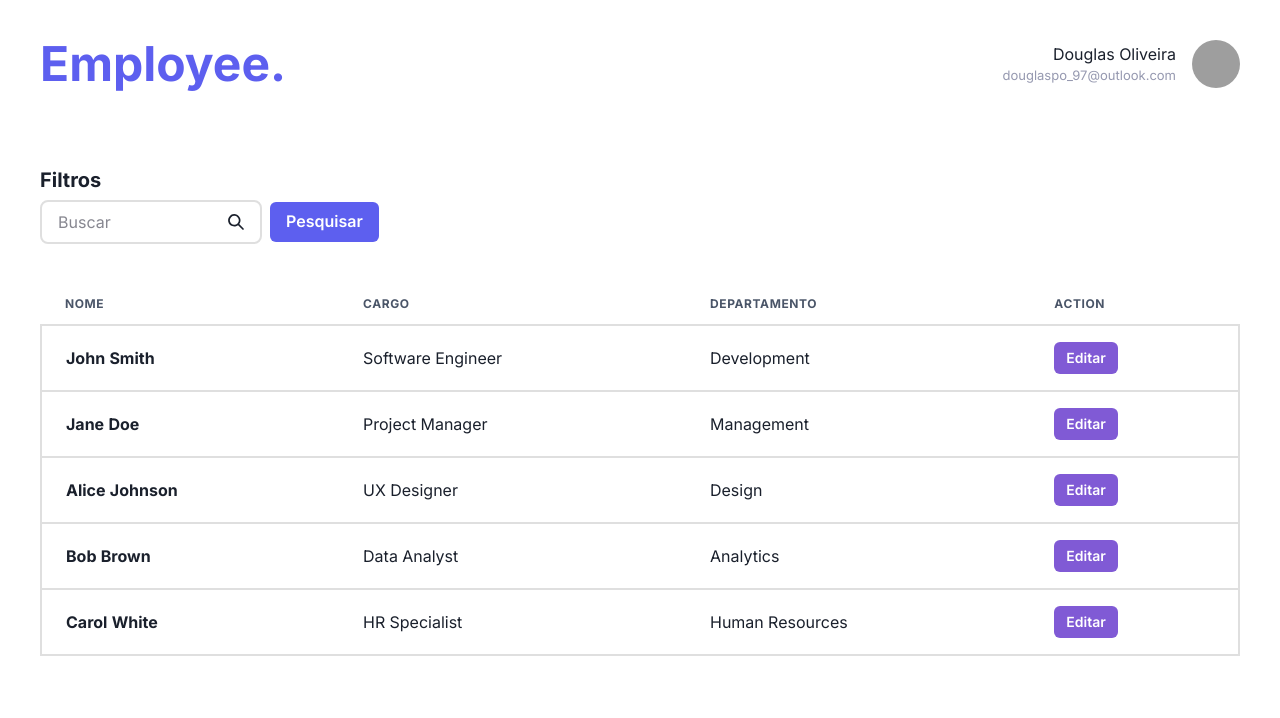
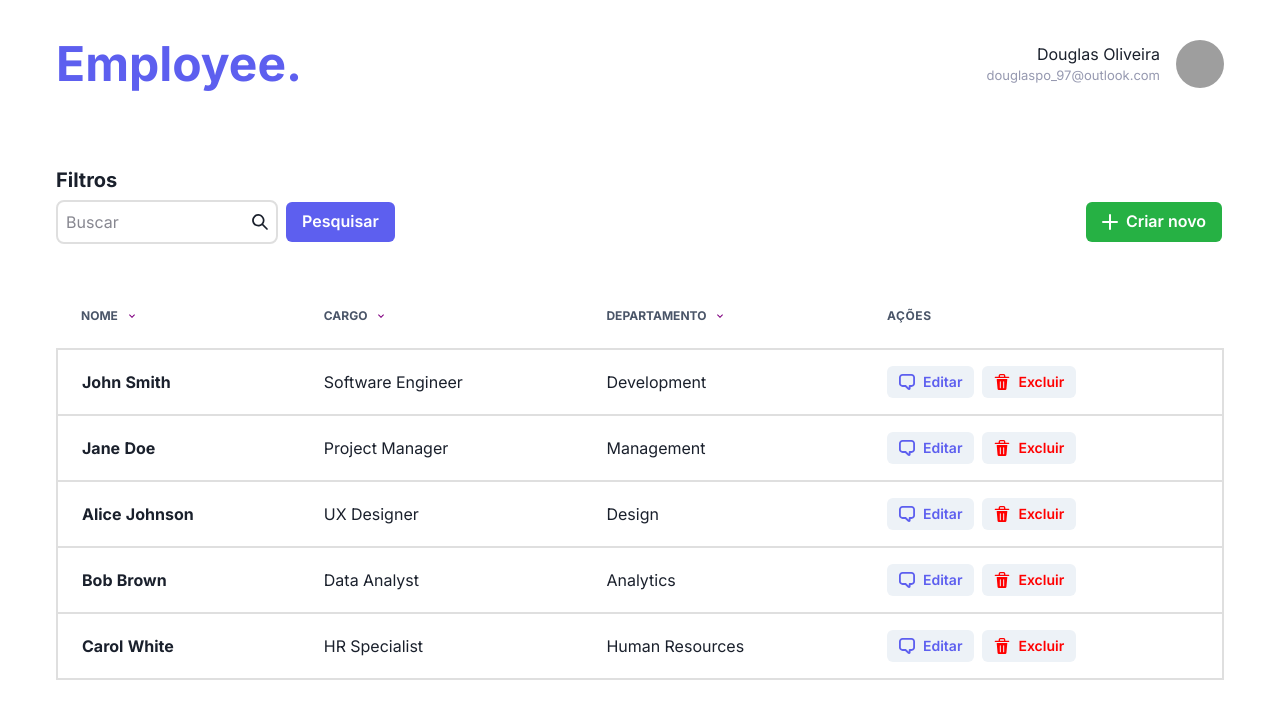
Before and after one commit to d0ugui/employee-dashboard, a Next.js app in the folder fe/: page /dashboard in a window 1280 px wide. Shown: the top 718 px of the page. Built offline with nearby package versions, Linux system fonts and the light colour scheme; grey boxes are pictures that could not be loaded.

Commit message:
feat: create modal to register new employee

```diff
--- a/fe/src/app/dashboard/page.tsx
+++ b/fe/src/app/dashboard/page.tsx
@@ -2,11 +2,23 @@
 
 import { Header } from "@/components/Header"
 import { Search } from "@/components/Search"
+import { THeadButton } from "@/components/THeadButton"
+import { AddIcon, ChatIcon, DeleteIcon } from "@chakra-ui/icons"
 import {
   Box,
   Button,
+  Container,
   Flex,
+  FormLabel,
   Heading,
+  Input,
+  Modal,
+  ModalBody,
+  ModalCloseButton,
+  ModalContent,
+  ModalFooter,
+  ModalHeader,
+  ModalOverlay,
   Table,
   Tbody,
   Td,
@@ -16,6 +28,7 @@ import {
   Tr,
   useBreakpointValue
 } from "@chakra-ui/react"
+import { useState } from "react"
 
 const employees = [
   {
@@ -126,17 +139,14 @@ export default function Dashboard() {
     lg: true
   })
 
+  const [isOpen, setIsOpen] = useState(false)
+
   return (
-    <Flex w="100vw" align="center" justify="center" bg="white" flexDir="column">
+    <Container w="100vw" maxW="1200" bg="white">
       <Header />
 
-      <Flex
-        w="100%"
-        maxW="1200px"
-        flexDir="column"
-        alignItems="flex-start"
-        mt="10"
-      >
+      <Flex flex="1" mt="10" alignItems="end" justifyContent="space-between">
+        <Flex flexDir="column" alignItems="flex-start">
           <Heading as="h2" size="md">
             Filtros
           </Heading>
@@ -144,40 +154,71 @@ export default function Dashboard() {
           <Search />
         </Flex>
 
-      <Box flex="1" borderRadius={8} maxW={1200} w="full" mt="10">
-        <Flex w="100%" maxWidth={1200} mx="auto">
+        <Flex as="label" border="2px" borderColor="#fff">
+          <Button
+            leftIcon={<AddIcon />}
+            onClick={() => setIsOpen(true)}
+            color="white"
+            bg="done"
+          >
+            Criar novo
+          </Button>
+        </Flex>
+      </Flex>
+
+      <Box flex="1" borderRadius={8} mt="10">
+        <Flex mx="auto">
           <Table colorScheme="whiteAlpha">
             <Thead>
               <Tr>
-                <Th>Nome</Th>
-                {isWideVersion && <Th>Cargo</Th>}
-                {isWideVersion && <Th>Departamento</Th>}
-                {isWideVersion && <Th>Action</Th>}
+                <Th>
+                  <THeadButton title="Nome" />
+                </Th>
+                {isWideVersion && (
+                  <Th>
+                    <THeadButton title="Cargo" />
+                  </Th>
+                )}
+                {isWideVersion && (
+                  <Th>
+                    <THeadButton title="Departamento" />
+                  </Th>
+                )}
+                {isWideVersion && <Th color="gray.600">Ações</Th>}
               </Tr>
             </Thead>
 
-            <Tbody gap="2">
+            <Tbody>
               {employees.map((user) => (
                 <>
                   <Tr border="2px" borderColor="#DFDFDF" borderRadius="md">
                     <Td>
-                      <Box>
                       <Text fontWeight="bold">{user.name}</Text>
-                      </Box>
                     </Td>
                     {isWideVersion && <Td>{user.position}</Td>}
                     {isWideVersion && <Td>{user.workArea}</Td>}
                     {isWideVersion && (
                       <Td>
+                        <Flex gap="2">
                           <Button
                             as="a"
                             size="sm"
                             fontSize="sm"
-                          colorScheme="purple"
-                          // leftIcon={<Icon as={RiPencilLine} fontSize="16" />}
+                            color="primary"
+                            leftIcon={<ChatIcon h={4} w={4} />}
                           >
                             Editar
                           </Button>
+                          <Button
+                            as="a"
+                            size="sm"
+                            fontSize="sm"
+                            color="danger"
+                            leftIcon={<DeleteIcon h={4} w={4} />}
+                          >
+                            Excluir
+                          </Button>
+                        </Flex>
                       </Td>
                     )}
                   </Tr>
@@ -187,6 +228,49 @@ export default function Dashboard() {
           </Table>
         </Flex>
       </Box>
+
+      <Box>
+        <Modal isOpen={isOpen} onClose={() => setIsOpen(false)}>
+          <ModalOverlay />
+          <ModalContent>
+            <ModalHeader>Cadastro de Funcionário</ModalHeader>
+            <ModalCloseButton />
+            <ModalBody>
+              <Flex gap="2" flexDir="column">
+                <Box>
+                  <FormLabel htmlFor="nome">Nome</FormLabel>
+                  <Input placeholder="Nome" name="nome" id="nome" />
+                </Box>
+
+                <Box>
+                  <FormLabel htmlFor="cargo">Cargo</FormLabel>
+                  <Input placeholder="Cargo" name="cargo" id="cargo" />
+                </Box>
+
+                <Box>
+                  <FormLabel htmlFor="departamento">Departamento</FormLabel>
+                  <Input
+                    placeholder="Departamento"
+                    name="departamento"
+                    id="departamento"
+                  />
+                </Box>
               </Flex>
+            </ModalBody>
+
+            <ModalFooter>
+              <Button
+                colorScheme="blue"
+                mr={3}
+                onClick={() => setIsOpen(false)}
+              >
+                Fechar
+              </Button>
+              <Button colorScheme="green">Cadastrar</Button>
+            </ModalFooter>
+          </ModalContent>
+        </Modal>
+      </Box>
+    </Container>
   )
 }
--- /dev/null
+++ b/fe/src/components/FilterIcon.tsx
@@ -0,0 +1,14 @@
+import { ChevronDownIcon, ChevronUpIcon } from "@chakra-ui/icons"
+
+interface FilterIconProps {
+  filter: "asc" | "desc"
+}
+
+export function FilterIcon({ filter }: FilterIconProps) {
+  return (
+    <>
+      {filter === "asc" && <ChevronUpIcon color="purple" />}
+      {filter === "desc" && <ChevronDownIcon color="purple" />}
+    </>
+  )
+}
--- a/fe/src/components/Search.tsx
+++ b/fe/src/components/Search.tsx
@@ -5,15 +5,11 @@ import { Button, Flex, Input } from "@chakra-ui/react"
 
 export function Search() {
   return (
-    <Flex alignItems="center">
+    <Flex alignItems="center" mt="2" gap="2">
       <Flex
         as="label"
         flex="1"
-        py="2"
-        px="2"
-        mt="2"
         maxWidth={222}
-        position="relative"
         bg="white"
         borderRadius="8"
         alignItems="center"
@@ -24,6 +20,7 @@ export function Search() {
           color="secondary"
           variant="unstyled"
           px="2"
+          py="2"
           mr="2"
           placeholder="Buscar"
           _placeholder={{ color: "secondary" }}
@@ -31,7 +28,7 @@ export function Search() {
         <SearchIcon h={4} w={4} mr="2" />
       </Flex>
 
-      <Button bg="primary" color="white" mt="2" ml="2">
+      <Button bg="primary" color="white">
         Pesquisar
       </Button>
     </Flex>
--- /dev/null
+++ b/fe/src/components/THeadButton.tsx
@@ -0,0 +1,23 @@
+import { Button } from "@chakra-ui/react"
+import { FilterIcon } from "./FilterIcon"
+
+interface THeadButton {
+  title: string
+}
+
+export function THeadButton({ title }: THeadButton) {
+  return (
+    <Button
+      bg="none"
+      _hover="none"
+      rightIcon={<FilterIcon filter="desc" />}
+      px="0"
+      color="gray.600"
+      textTransform="uppercase"
+      fontSize="xs"
+      fontWeight="bold"
+    >
+      {title}
+    </Button>
+  )
+}
```
Lines whose indentation alone changed are shown as unchanged.
